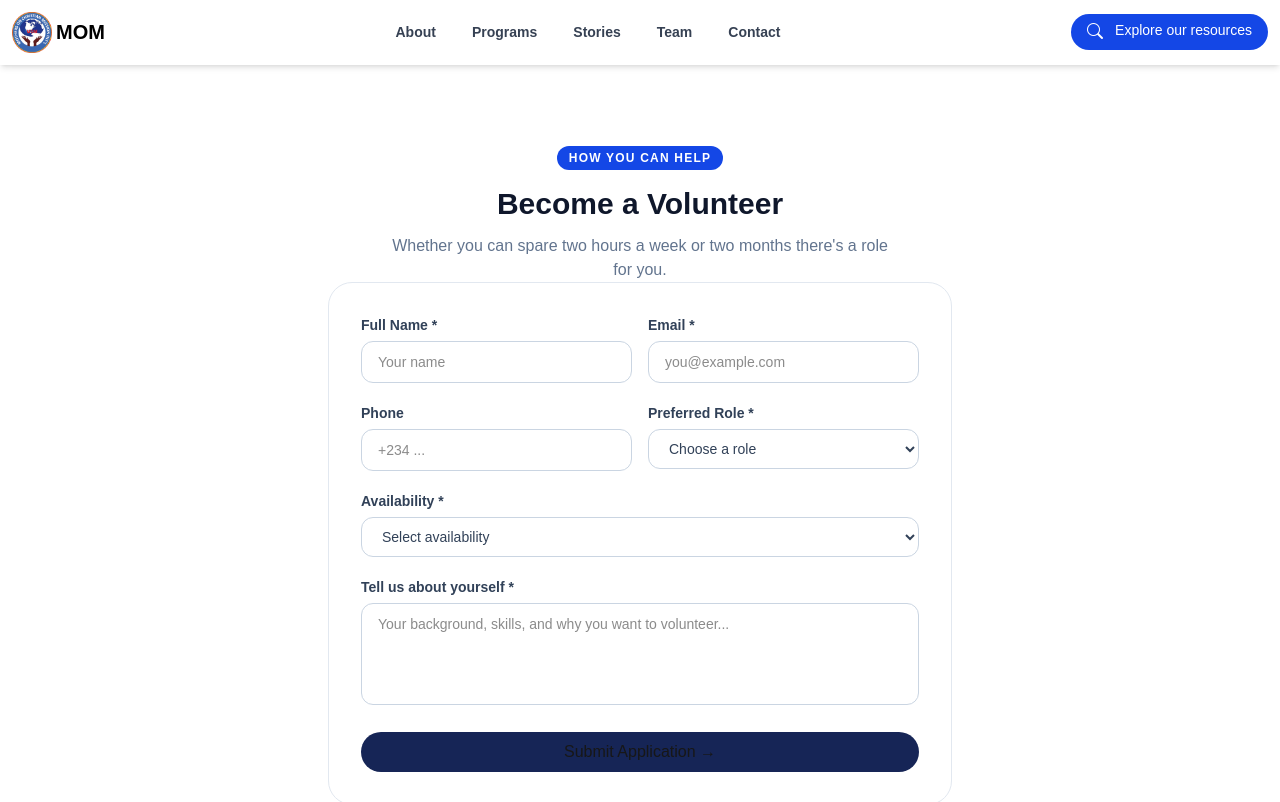
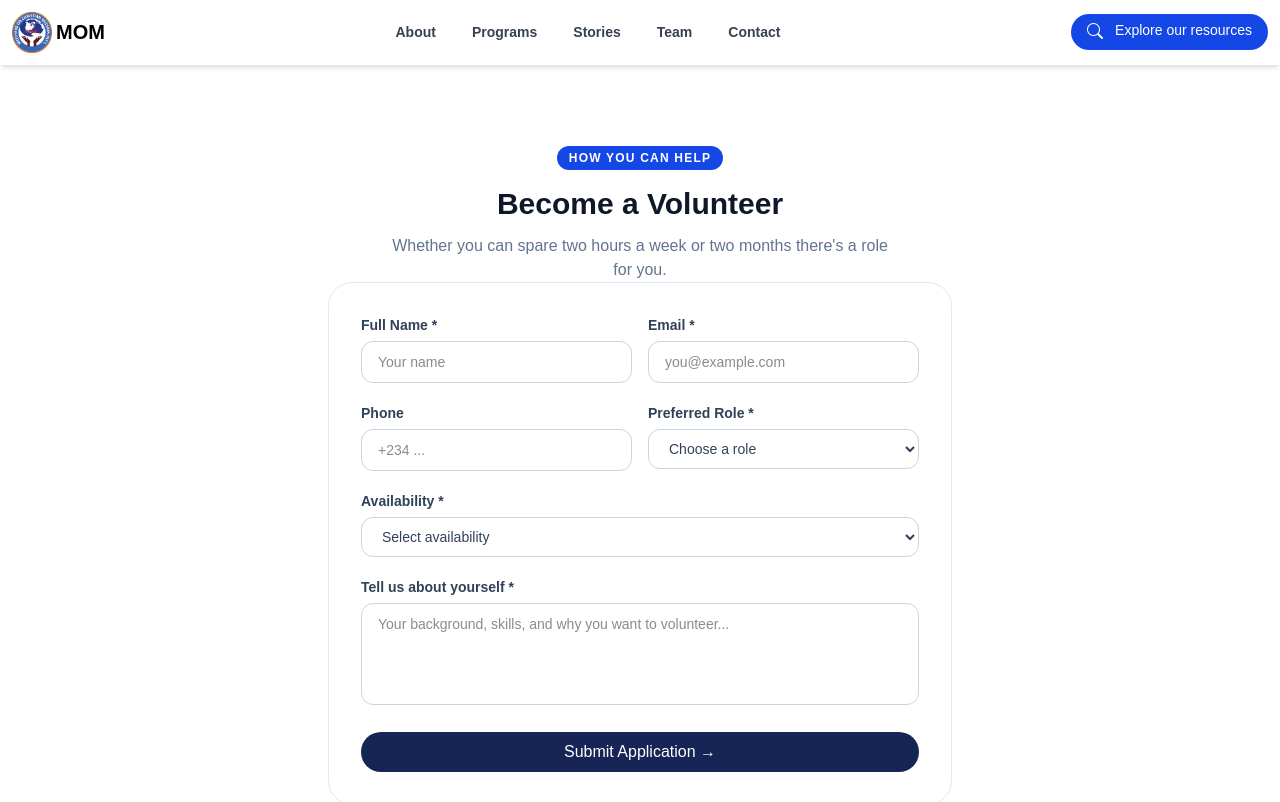
Before and after one commit to WisdomChukwuemeka/mothersonmission, a Next.js app: page /volunteer in a window 1280 px wide. Shown: the top 802 px of the page. Built offline with nearby package versions, Linux system fonts and the light colour scheme.

Commit message:
added volunteer pgae

```diff
--- a/app/volunteer/page.jsx
+++ b/app/volunteer/page.jsx
@@ -109,7 +109,7 @@ export default function VolunteerPage() {
                   className="w-full border border-slate-300 rounded-xl px-4 py-2.5 text-sm resize-none focus:outline-none focus:ring-2 focus:ring-emerald-500" />
               </div>
 
-              <button type="submit" className="bg-blue-950 h-fit p-2 w-full rounded-full">Submit Application →</button>
+              <button type="submit" className="bg-blue-950 h-fit p-2 w-full rounded-full text-white">Submit Application →</button>
             </form>
           )}
         </div>
```
